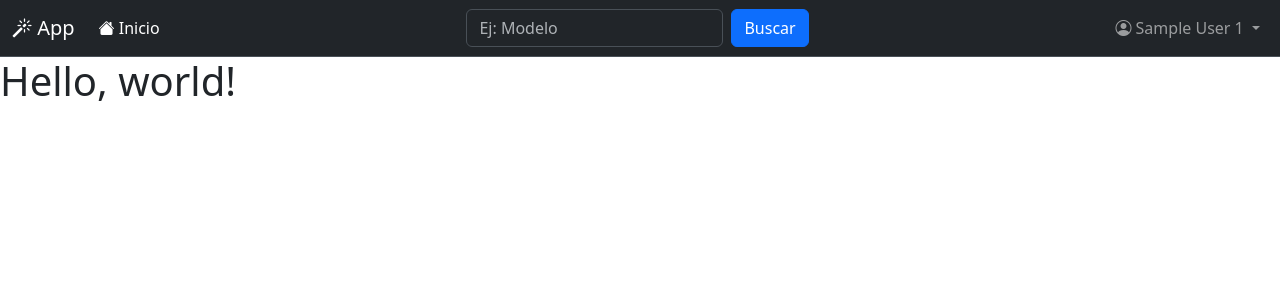
After one commit to marceloaudisioClases/catalogo1830, a CodeIgniter app: page /catalogo/index.php/catalogo/ver/1 in a window 1280 px wide. The commit adds this page. Shown: the top 300 px of the page. Run offline with CodeIgniter, Linux system fonts and the light colour scheme; the visitor is signed in with stand-in values (Sample User, id 1); data comes from the database, SQL or seed files in the repository.

Commit message:
progreso en vista modelo controlador

```diff
--- a/application/controllers/Catalogo.php
+++ b/application/controllers/Catalogo.php
@@ -56,4 +56,8 @@ class Catalogo extends CI_Controller {
 			redirect("catalogo");
 		}
 	}
+	public function ver($producto_id){
+	$ver=$this->productos_model->obtener_por_id( $producto_id );
+	$this->load->view("catalogo/ver",$ver);
+	}
 }
--- a/application/models/productos_model.php
+++ b/application/models/productos_model.php
@@ -3,6 +3,7 @@ defined('BASEPATH') OR exit('No direct script access allowed');
 class Productos_model extends CI_Model {
     var $categoria_id=false;
     var $buscar=false;
+    var $producto_id=false;
     public function set_categoria($categoria_id=false){
         $this->categoria_id=$categoria_id;
     }
--- a/application/views/catalogo/menu.php
+++ b/application/views/catalogo/menu.php
@@ -7,7 +7,7 @@
     <div class="collapse navbar-collapse" id="navbarSupportedContent">
       <ul class="navbar-nav me-auto mb-2 mb-lg-0">
         <li class="nav-item">
-          <a class="nav-link active" href="#"><i class="bi bi-house-fill"></i> Inicio</a>
+          <a class="nav-link active" href="<?=site_url("catalogo")?>"><i class="bi bi-house-fill"></i> Inicio</a>
         </li>
       </ul>
       <form class="d-flex" role="search" method="POST" action="<?php echo site_url("catalogo/buscar"); ?>">
--- a/application/views/catalogo/principal.php
+++ b/application/views/catalogo/principal.php
@@ -70,7 +70,7 @@
                               </td>
                               <td>
                                 <?=str_pad($p["producto_id"],5,"0",STR_PAD_LEFT)?> - <?=$p["nombre"]?>
-                                <br><a href="#" class="btn btn-outline-primary btn-sm">+ Info</a>
+                                <br><a href="<?=site_url("catalogo/ver/".$p["producto_id"])?>" class="btn btn-outline-primary btn-sm">+ Info</a>
                               </td>
                               <td class="text-end col-sm-2"><b>$<?=$p["costo"]?></b></td>
                             </tr>
--- /dev/null
+++ b/application/views/catalogo/ver.php
@@ -0,0 +1,24 @@
+<!doctype html>
+<html lang="en">
+  <head>
+    <meta charset="utf-8">
+    <meta name="viewport" content="width=device-width, initial-scale=1">
+    <title>Bootstrap demo</title>
+    <link href="https://cdn.jsdelivr.net/npm/bootstrap@5.3.3/dist/css/bootstrap.min.css" rel="stylesheet" integrity="sha384-QWTKZyjpPEjISv5WaRU9OFeRpok6YctnYmDr5pNlyT2bRjXh0JMhjY6hW+ALEwIH" crossorigin="anonymous">
+    <link rel="stylesheet" href="https://cdn.jsdelivr.net/npm/bootstrap-icons@1.11.3/font/bootstrap-icons.min.css">
+</head>
+  <body>
+  <?php
+        $this->load->view("catalogo/menu");
+    ?>
+    <div class="container">
+        <div class="row">
+            <div class="col">
+
+            </div>
+        </div>
+    </div>
+    <h1>Hello, world!</h1>
+    <script src="https://cdn.jsdelivr.net/npm/bootstrap@5.3.3/dist/js/bootstrap.bundle.min.js" integrity="sha384-YvpcrYf0tY3lHB60NNkmXc5s9fDVZLESaAA55NDzOxhy9GkcIdslK1eN7N6jIeHz" crossorigin="anonymous"></script>
+  </body>
+</html>
```
